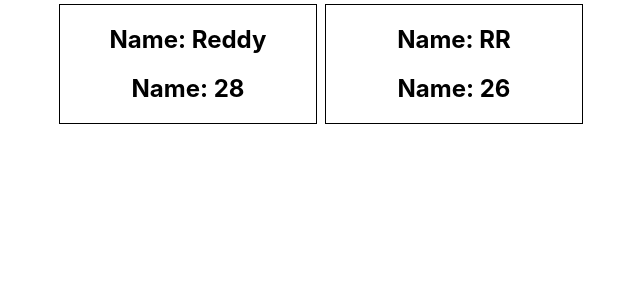
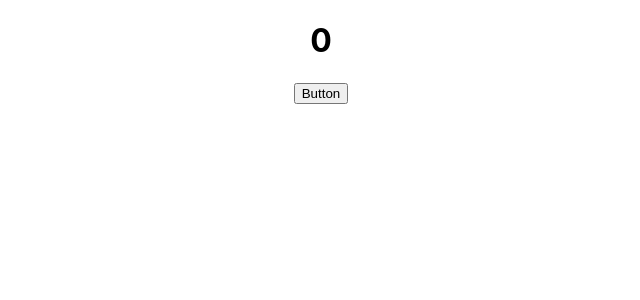
Before and after one commit to Hanumanthareddy884/react-learning, a React (Create React App) app: page / in a window 1280 px wide. Shown: the top 300 px of the page, without its empty margins (319-959 px from the left). Built offline with nearby package versions, Linux system fonts and the light colour scheme.

Commit message:
functional useState

```diff
--- a/src/App.js
+++ b/src/App.js
@@ -3,7 +3,14 @@ import "./App.css";
 import Simple from "./simple.js";
 import SimpleFnCmp from "./simpleFn.js";
 import PersInfo from "./components/PersInfo.js";
+import React,{useState} from 'react'
 function App() {
+const [i,setState] = useState(0)
+const addValue=()=>{
+setState(i+1)
+// i++;
+console.log(i);
+}
   return (
     <div className="App">
       {/* <header className="App-header">
@@ -22,8 +29,14 @@ function App() {
       </header> */}
       {/* <Simple></Simple>
       <SimpleFnCmp name={"sff"}></SimpleFnCmp> */}
+
+{/*
       <PersInfo name={"Reddy"} age={"28"}></PersInfo>
-      <PersInfo name={"RR"} age={"26"}></PersInfo>
+      <PersInfo name={"RR"} age={"26"}></PersInfo> */}
+
+    {/* State  */}
+    <h1>{i}</h1>
+    <button onClick={addValue}>Button</button>
     </div>
   );
 }
```
